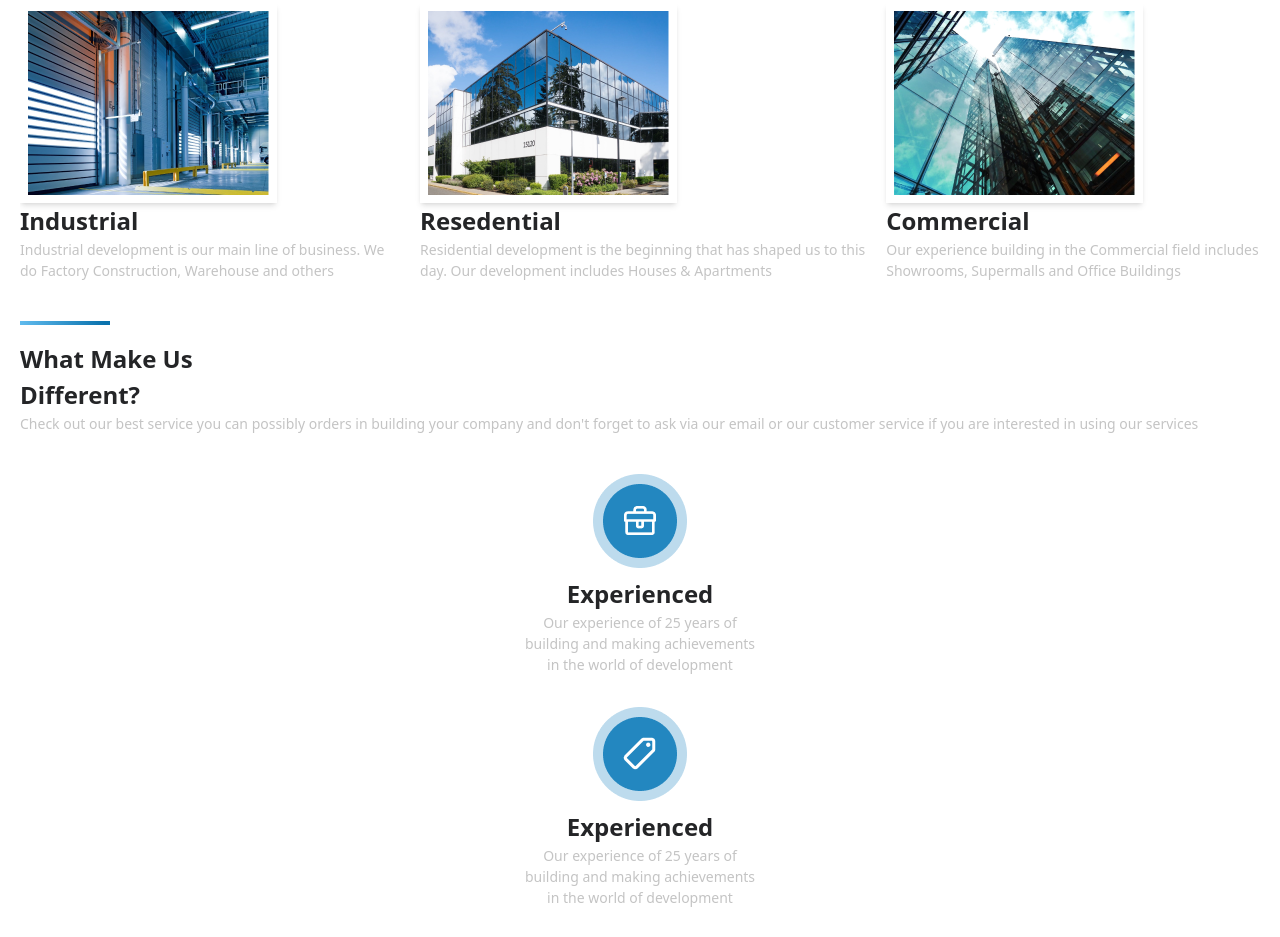
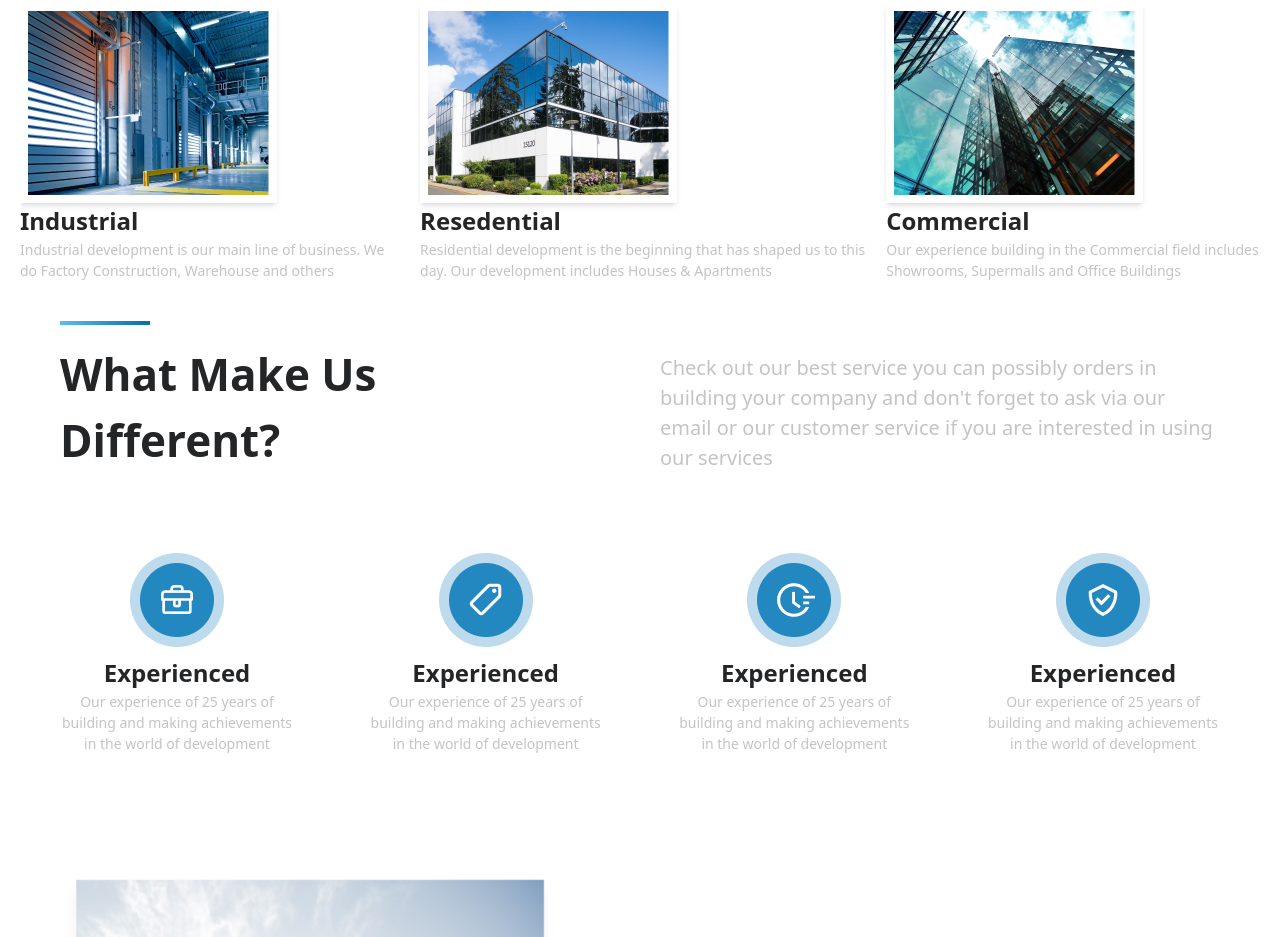
Before and after one commit to Chandrakishortiwari/Real-Estate-App, a website: page src/index.html in a window 1280 px wide. Shown: the part 576-1513 px from the top of the page. Drawn offline with Linux system fonts and the light colour scheme.

Commit message:
Work on Responsive Features section & Features Card section

```diff
--- a/src/index.html
+++ b/src/index.html
@@ -160,24 +160,26 @@
 
       <!-- Features section -->
 
-      <section class="p-5">
-        <div class="gap2">
+      <section class="p-5 max-w-[1200px] mx-auto">
+        <div class="flex flex-col gap2">
           <div class="blur-grad h-1 w-[90px] mb-4"></div>
-          <h2 class="font-semibold text-xl text-[#242527]">
+          <div class="flex flex-col gap2 sm:flex-row sm:justify-between sm:items-end" >
+            <h2 class="font-semibold text-xl text-[#242527] sm:text-3xl ">
               What Make Us <br />
               Different?
             </h2>
-          <p class="text-base text-[#C4C4C4]">
+            <p class="text-base text-[#C4C4C4] sm:max-w-[35rem] sm:text-lg">
               Check out our best service you can possibly orders in building your
               company and don't forget to ask via our email or our customer
               service if you are interested in using our services
             </p>
           </div>
+        </div>
 
         <!-- Features Card section -->
 
-        <div class="flex flex-col mt-10 items-center text-center gap-8">
-          <div class="flex flex-col gap2 items-center max-w-[14.625rem]">
+        <div class="flex flex-col sm:mt-20 sm:mb-20 mt-10 items-center text-center gap-8 sm:flex-row sm:justify-between">
+          <div class="flex flex-col gap2 items-center max-w-[14.625rem] sm:max-h-[23.125rem]">
             <div>
               <img src="./images/Icon1.png" alt="" />
             </div>
@@ -190,7 +192,7 @@
             </p>
           </div>
 
-          <div class="flex flex-col gap2 items-center max-w-[14.625rem]">
+          <div class="flex flex-col gap2 items-center max-w-[14.625rem] sm:max-h-[23.125rem]">
             <div>
               <img src="./images/Icon2.png" alt="" />
             </div>
@@ -203,7 +205,7 @@
             </p>
           </div>
 
-          <div class="flex flex-col gap2 items-center max-w-[14.625rem]">
+          <div class="flex flex-col gap2 items-center max-w-[14.625rem] sm:max-h-[23.125rem]">
             <div>
               <img src="./images/Icon3.png" alt="" />
             </div>
@@ -216,7 +218,7 @@
             </p>
           </div>
 
-          <div class="flex flex-col gap2 items-center max-w-[14.625rem]">
+          <div class="flex flex-col gap2 items-center max-w-[14.625rem] sm:max-h-[23.125rem]">
             <div>
               <img src="./images/Icon4.png" alt="" />
             </div>
```
Also changed, not shown: src/output.css. Lines whose indentation alone changed are shown as unchanged.
